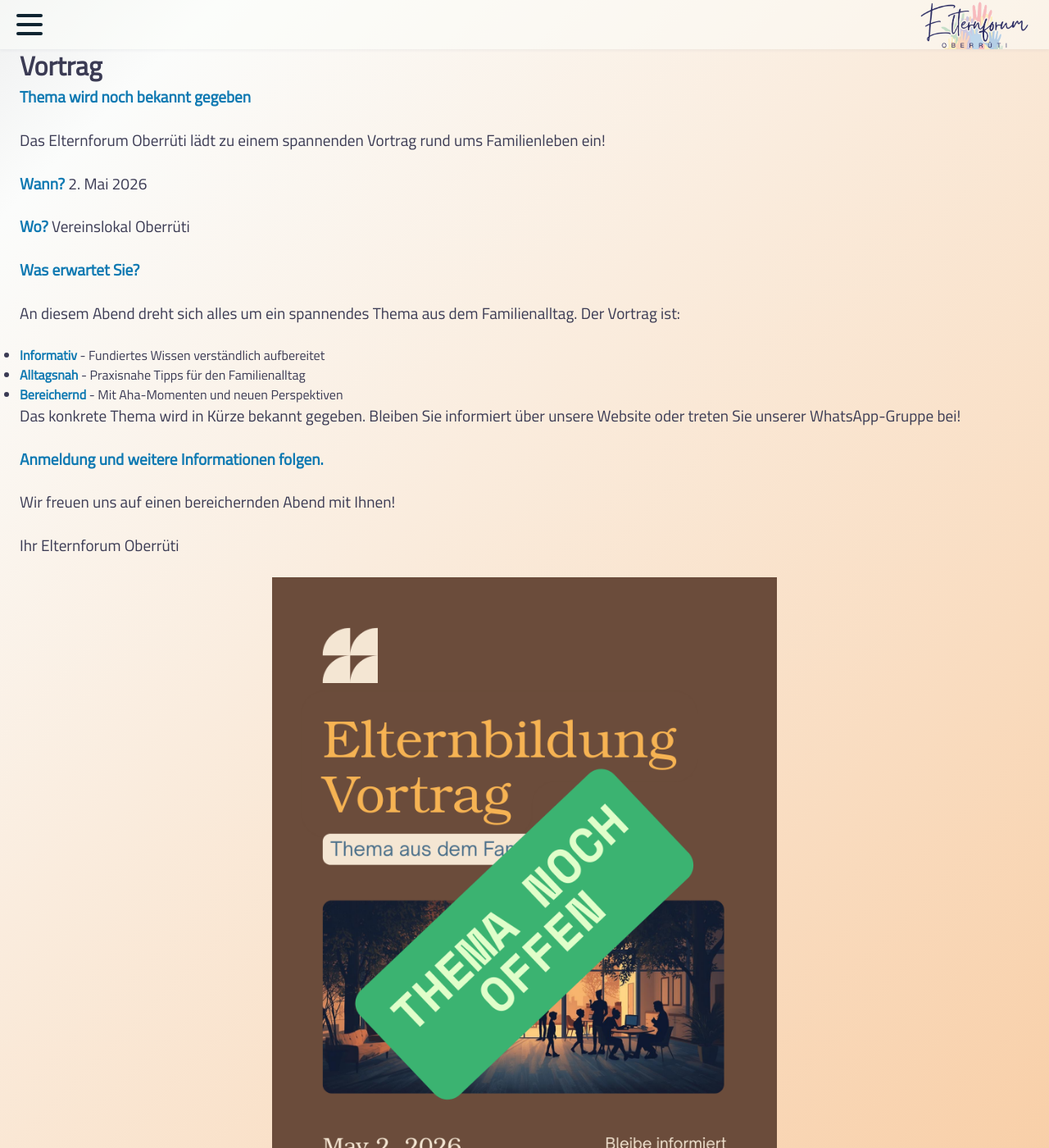
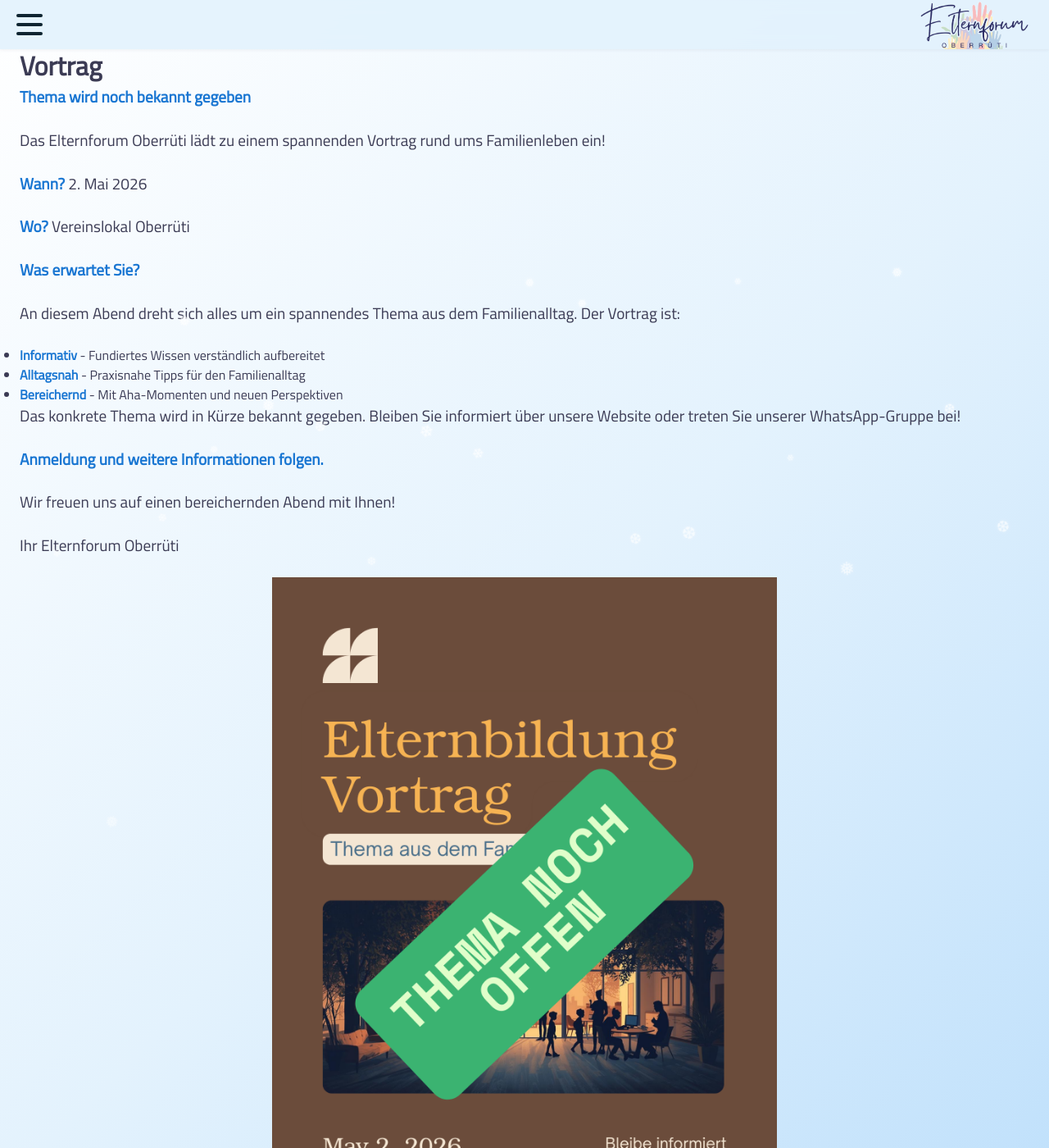
Before and after one commit to ef-oberrueti/ef-oberrueti.github.io, a Jekyll site: the page built from _events/vortrag.md, in a window 1280 px wide and 1400 px high. Shown: the whole window at 82% size. Built offline with Jekyll 4.4.1, drawn with Linux system fonts in a browser that asks for light colours.

Commit message:
feat: winter style

```diff
--- a/_layouts/default.html
+++ b/_layouts/default.html
@@ -4,11 +4,34 @@
         <meta charset="utf-8">
         <title>{{ page.title }}</title>
         <link rel="stylesheet" href="/assets/css/menu25.css">
+        <link rel="stylesheet" href="/assets/css/winter.css">
         <meta name="viewport" content="width=device-width, initial-scale=1">
         <meta name="keywords" content="{{page.keywords}}">
         <meta name="description" content="{{page.description}}">
       </head>
 <body>
+    <!-- Schneeflocken -->
+    <div class="snowflake">❅</div>
+    <div class="snowflake">❅</div>
+    <div class="snowflake">❆</div>
+    <div class="snowflake">❄</div>
+    <div class="snowflake">❅</div>
+    <div class="snowflake">❆</div>
+    <div class="snowflake">❄</div>
+    <div class="snowflake">❅</div>
+    <div class="snowflake">❆</div>
+    <div class="snowflake">❄</div>
+    <div class="snowflake">❅</div>
+    <div class="snowflake">❆</div>
+    <div class="snowflake">❄</div>
+    <div class="snowflake">❅</div>
+    <div class="snowflake">❆</div>
+    <div class="snowflake">❄</div>
+    <div class="snowflake">❅</div>
+    <div class="snowflake">❆</div>
+    <div class="snowflake">❄</div>
+    <div class="snowflake">❅</div>
+
     {% include navigation.html %}
     <main class="main">
             <h1>{{ page.title }}</h1>
--- /dev/null
+++ b/assets/css/winter.css
@@ -0,0 +1,106 @@
+/* Winter Theme CSS */
+
+/* Winterliche Farbpalette */
+body {
+  --winter-blue: #4A90E2;
+  --winter-ice: #E3F2FD;
+  --winter-snow: #FFFFFF;
+  --winter-dark-blue: #1976D2;
+  --winter-light-blue: #BBDEFB;
+
+  /* Statischer winterlicher Gradient (keine Animation) */
+  background-image: linear-gradient(-45deg, var(--winter-light-blue), var(--winter-ice), var(--winter-snow)) !important;
+  background-size: 100% 100% !important;
+  animation: none !important;
+}
+
+/* Schneefall Animation */
+.snowflake {
+  position: fixed;
+  top: -10px;
+  z-index: 9999;
+  user-select: none;
+  cursor: default;
+  animation-name: snowfall;
+  animation-duration: 10s;
+  animation-timing-function: linear;
+  animation-iteration-count: infinite;
+  color: #FFFFFF;
+  font-size: 1em;
+  opacity: 0.8;
+  text-shadow: 0 0 5px rgba(255, 255, 255, 0.5);
+}
+
+@keyframes snowfall {
+  0% {
+    transform: translateY(0vh) rotate(0deg);
+    opacity: 1;
+  }
+  100% {
+    transform: translateY(100vh) rotate(360deg);
+    opacity: 0.3;
+  }
+}
+
+/* Unterschiedliche Schneeflocken-Animationen für natürlicheren Effekt */
+.snowflake:nth-child(1) { left: 10%; animation-duration: 8s; font-size: 1.2em; }
+.snowflake:nth-child(2) { left: 20%; animation-duration: 12s; animation-delay: 1s; font-size: 0.8em; }
+.snowflake:nth-child(3) { left: 30%; animation-duration: 10s; animation-delay: 2s; font-size: 1em; }
+.snowflake:nth-child(4) { left: 40%; animation-duration: 14s; animation-delay: 0.5s; font-size: 1.3em; }
+.snowflake:nth-child(5) { left: 50%; animation-duration: 11s; animation-delay: 3s; font-size: 0.9em; }
+.snowflake:nth-child(6) { left: 60%; animation-duration: 9s; animation-delay: 1.5s; font-size: 1.1em; }
+.snowflake:nth-child(7) { left: 70%; animation-duration: 13s; animation-delay: 2.5s; font-size: 0.7em; }
+.snowflake:nth-child(8) { left: 80%; animation-duration: 10s; animation-delay: 0.8s; font-size: 1.4em; }
+.snowflake:nth-child(9) { left: 90%; animation-duration: 11s; animation-delay: 1.8s; font-size: 1em; }
+.snowflake:nth-child(10) { left: 15%; animation-duration: 12s; animation-delay: 0.3s; font-size: 0.9em; }
+.snowflake:nth-child(11) { left: 25%; animation-duration: 10s; animation-delay: 2.2s; font-size: 1.2em; }
+.snowflake:nth-child(12) { left: 35%; animation-duration: 9s; animation-delay: 1.3s; font-size: 0.8em; }
+.snowflake:nth-child(13) { left: 45%; animation-duration: 13s; animation-delay: 0.6s; font-size: 1.1em; }
+.snowflake:nth-child(14) { left: 55%; animation-duration: 11s; animation-delay: 2.8s; font-size: 0.9em; }
+.snowflake:nth-child(15) { left: 65%; animation-duration: 10s; animation-delay: 1.1s; font-size: 1.3em; }
+.snowflake:nth-child(16) { left: 75%; animation-duration: 12s; animation-delay: 0.9s; font-size: 0.7em; }
+.snowflake:nth-child(17) { left: 85%; animation-duration: 14s; animation-delay: 2.4s; font-size: 1em; }
+.snowflake:nth-child(18) { left: 95%; animation-duration: 9s; animation-delay: 1.6s; font-size: 1.2em; }
+.snowflake:nth-child(19) { left: 5%; animation-duration: 11s; animation-delay: 0.4s; font-size: 0.8em; }
+.snowflake:nth-child(20) { left: 17%; animation-duration: 13s; animation-delay: 2.1s; font-size: 1.1em; }
+
+/* Frostiger Effekt für Event-Karten */
+ul li .title::before {
+  background: var(--winter-blue) !important;
+  box-shadow: 0 0 10px rgba(74, 144, 226, 0.3);
+}
+
+/* Winterlicher Akzent für Links */
+.proj_title {
+  color: var(--winter-dark-blue) !important;
+}
+
+.proj_title:hover {
+  color: var(--winter-blue) !important;
+  text-shadow: 0 0 5px rgba(74, 144, 226, 0.3);
+}
+
+/* Winterliches Strong-Element */
+strong {
+  color: var(--winter-dark-blue) !important;
+}
+
+/* Eisiger Schatten für Bilder */
+.img_small {
+  box-shadow: 0 0 20px rgba(74, 144, 226, 0.4), 10px 10px 5px rgba(74, 144, 226, 0.2) !important;
+}
+
+.image_block {
+  box-shadow: 0 0 20px rgba(74, 144, 226, 0.4), 10px 10px 5px rgba(74, 144, 226, 0.2) !important;
+}
+
+/* Winterlicher Navbar Hintergrund */
+.nav-container {
+  background-color: rgba(227, 242, 253, 0.9) !important;
+  backdrop-filter: blur(10px);
+}
+
+.navbar .menu-items {
+  background-color: rgba(227, 242, 253, 0.95) !important;
+  box-shadow: inset 0 0 2000px rgba(227, 242, 253, 0.9) !important;
+}
```
Also changed, not shown: _layouts/events.html (+23 -0 lines).
